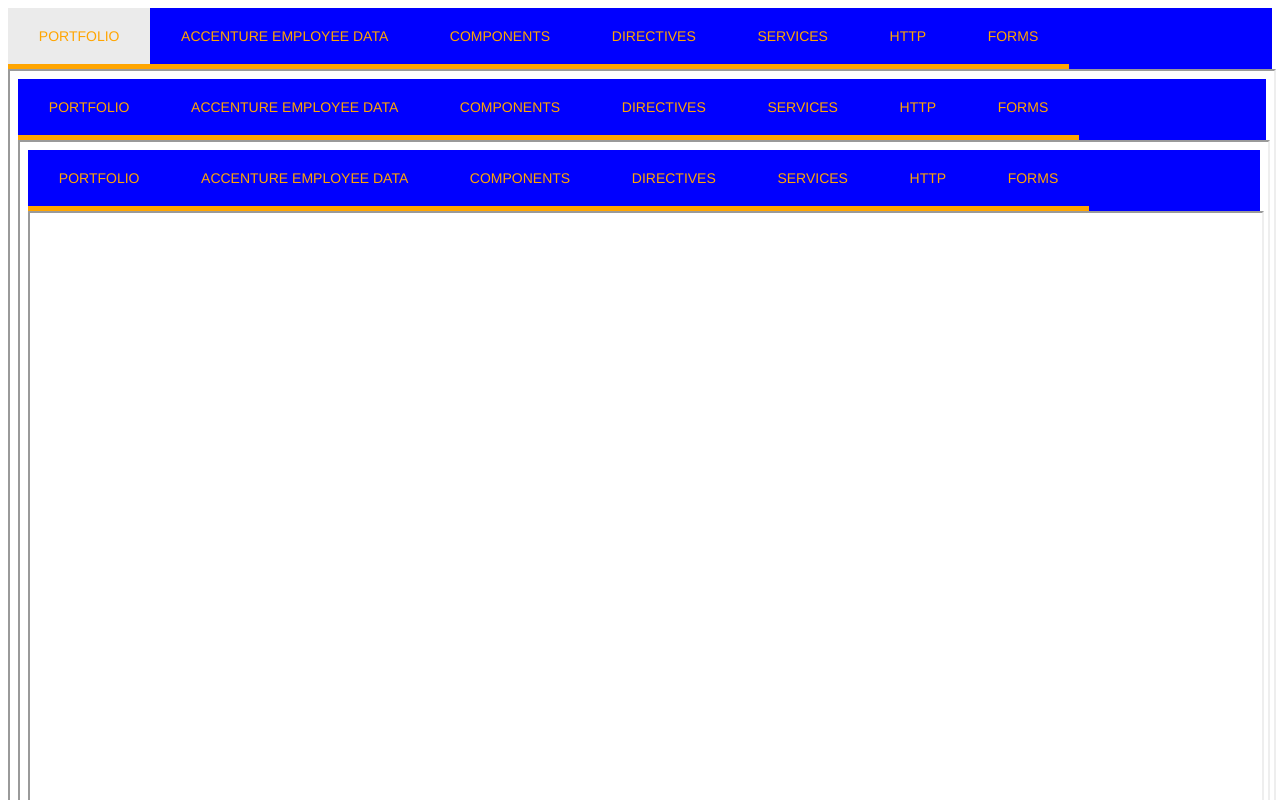
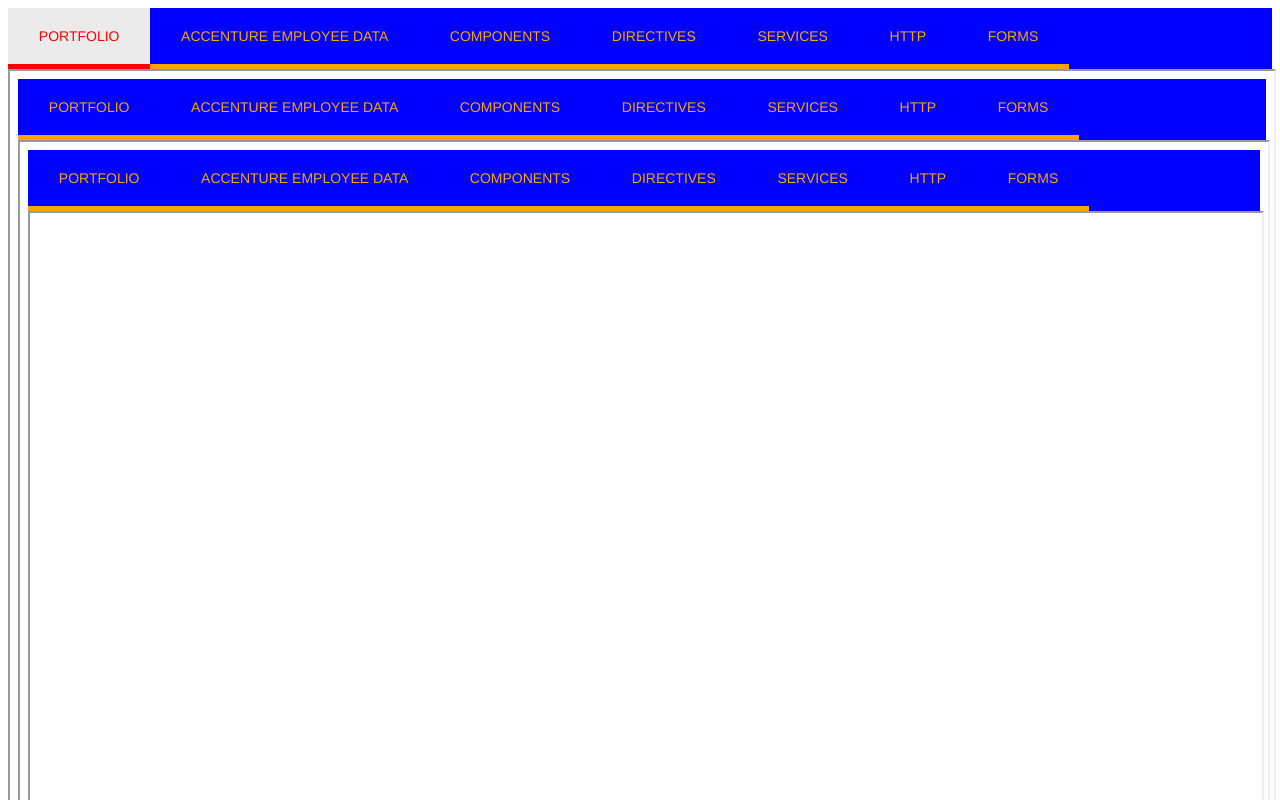
Before and after one commit to PraveenGoku/Unified-Project, an Angular app: page / in a window 1280 px wide. In both pictures the pointer is over the button "PORTFOLIO". Shown: the top 800 px of the page. Built offline with nearby package versions, Linux system fonts and the light colour scheme.

Commit message:
Add files via upload

```diff
--- a/src/app/iframe-viewer/iframe-viewer.component.scss
+++ b/src/app/iframe-viewer/iframe-viewer.component.scss
@@ -93,10 +93,12 @@
 .button-48:hover:before {
   animation: opacityFallbackIn 0s step-start forwards;
   clip-path: polygon(0 0, 101% 0, 101% 101%, 0 101%);
+
 }
 
 .button-48:after {
   background-color: #FFFFFF;
+
 }
 
 .button-48 span {
@@ -109,7 +111,10 @@
   font-weight: 500;
   border-bottom: 5px solid red;
 }
-
+.button-48:hover{
+  color: red;
+  border-bottom: 5px solid red;
+}
 nav{
   background-color: blue;
 }
```
